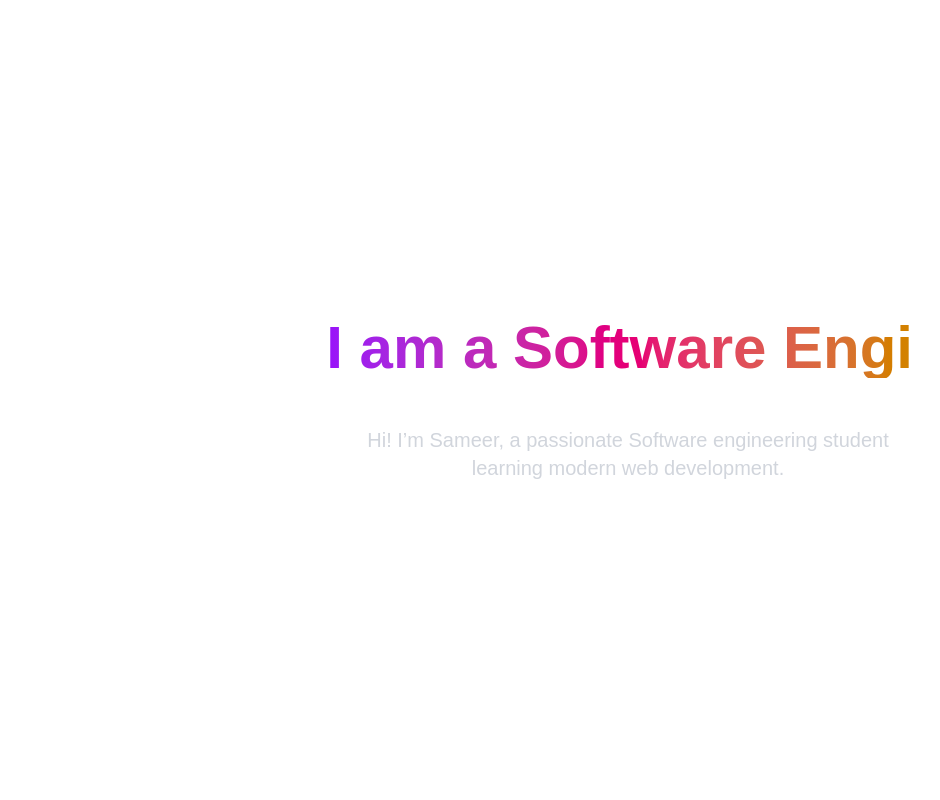
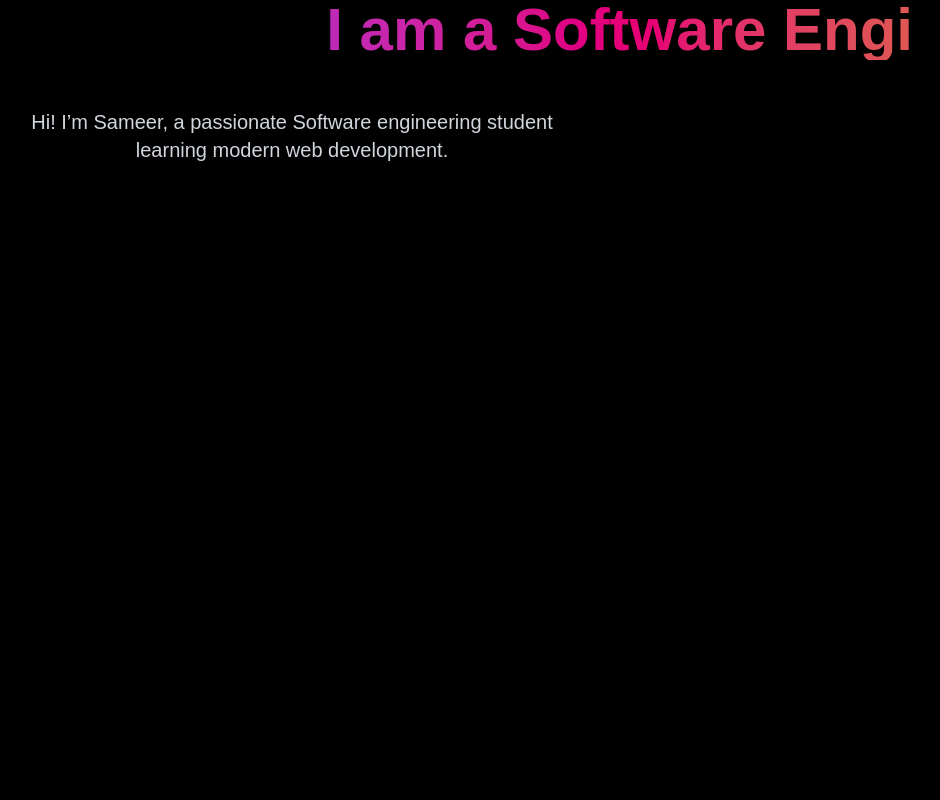
Before and after one commit to sameer890678/portfolio, a Next.js app: page / in a window 1280 px wide. Shown: the top 800 px of the page, without its empty margins (12-952 px from the left). Built offline with nearby package versions, Linux system fonts and the light colour scheme.

Commit message:
removing flex

```diff
--- a/app/page.tsx
+++ b/app/page.tsx
@@ -36,9 +36,9 @@
   }, [messageIndex]);
 
   return (
-    <div className="bg-white text-white">
+    <div className="bg-black text-white">
       {/* Hero Section */}
-      <section className="flex flex-col items-center justify-center min-h-screen px-4">
+      <section className="flex-col items-center justify-center min-h-screen px-4">
         <h1 className="text-5xl md:text-6xl font-extrabold text-center bg-clip-text text-transparent bg-gradient-to-r from-purple-600 via-pink-600 to-yellow-600">
           {text}
           <span className="animate-pulse">|</span>
```
